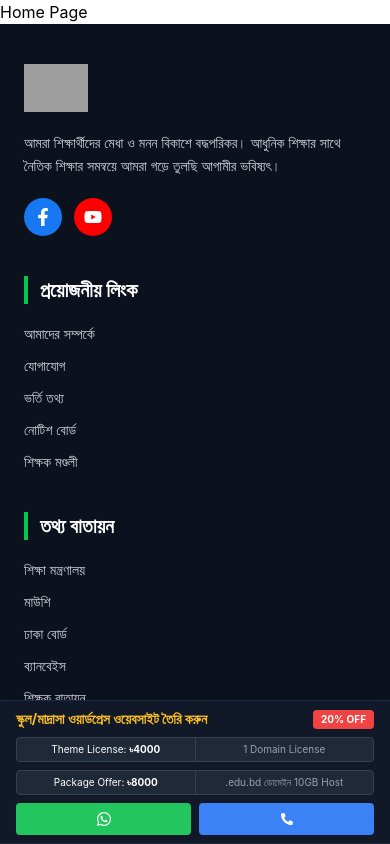
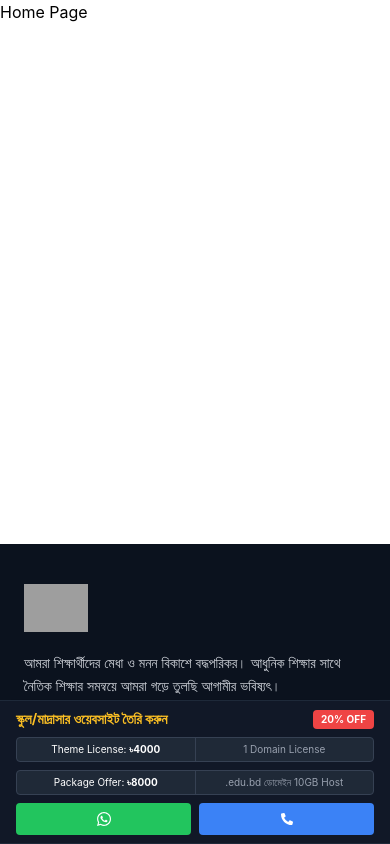
Before and after one commit to ratulislam46/School-Madrasa-Management, a React (Vite) app: page / in a window 390 px wide. Shown: the top 844 px of the page. Built offline with nearby package versions, Linux system fonts and the light colour scheme; grey boxes are pictures that could not be loaded.

Commit message:
Modified Navbar section

```diff
--- a/src/Layout/RootLayout.jsx
+++ b/src/Layout/RootLayout.jsx
@@ -9,7 +9,7 @@ const RootLayout = () => {
             <nav>
                 <Navbar/>
             </nav>
-            <main>
+            <main className='min-h-[calc(100vh-300px)]'>
                <Outlet/>
             </main>
             <footer>
--- a/src/Shared/Navbar/Navbar.jsx
+++ b/src/Shared/Navbar/Navbar.jsx
@@ -3,12 +3,10 @@ import { FaWhatsapp, FaPhoneAlt } from 'react-icons/fa';
 
 const Navbar = () => {
     return (
-        <nav className="fixed left-0 w-full z-50 bg-[#111827] text-white border-y border-gray-800 shadow-lg
-            /* Mobile: Bottom position */
-            bottom-0 md:top-0 md:bottom-auto py-2 px-4">
+        <nav className={`fixed left-0 w-full z-50 bg-[#111827] text-white border-y border-gray-800 shadow-lg py-2 px-4 bottom-0 md:top-0 md:bottom-auto`}>
 
-            <div className="max-w-7xl mx-auto">
-                {/* Desktop View (md and up) */}
+            <div className="container mx-auto">
+                {/* Desktop View */}
                 <div className="hidden md:flex items-center justify-between gap-4">
                     <h2 className="text-[#FBBF24] font-bold text-lg whitespace-nowrap">
                         স্কুল/মাদ্রাসা ওয়ার্ডপ্রেস ওয়েবসাইট তৈরি করুন
@@ -48,11 +46,11 @@ const Navbar = () => {
                     </div>
                 </div>
 
-                {/* Mobile View (Below md) */}
+                {/* Mobile View) */}
                 <div className="md:hidden flex flex-col gap-2">
                     <div className="flex justify-between items-center">
                         <h2 className="text-[#FBBF24] font-bold text-sm">
-                            স্কুল/মাদ্রাসা ওয়ার্ডপ্রেস ওয়েবসাইট তৈরি করুন
+                            স্কুল/মাদ্রাসার ওয়েবসাইট তৈরি করুন
                         </h2>
                         <span className="bg-[#EF4444] text-[10px] px-2 py-0.5 rounded font-bold">20% OFF</span>
                     </div>
@@ -79,10 +77,10 @@ const Navbar = () => {
 
                     {/* Mobile Buttons */}
                     <div className="flex gap-2 h-8">
-                        <button className="flex-1 bg-[#22C55E] rounded flex items-center justify-center">
+                        <button className="flex-1 bg-[#22C55E] rounded flex items-center justify-center hover:cursor-pointer">
                             <FaWhatsapp className="text-white" />
                         </button>
-                        <button className="flex-1 bg-[#3B82F6] rounded flex items-center justify-center">
+                        <button className="flex-1 bg-[#3B82F6] rounded flex items-center hover:cursor-pointer justify-center">
                             <FaPhoneAlt className="text-white text-xs" />
                         </button>
                     </div>
```
